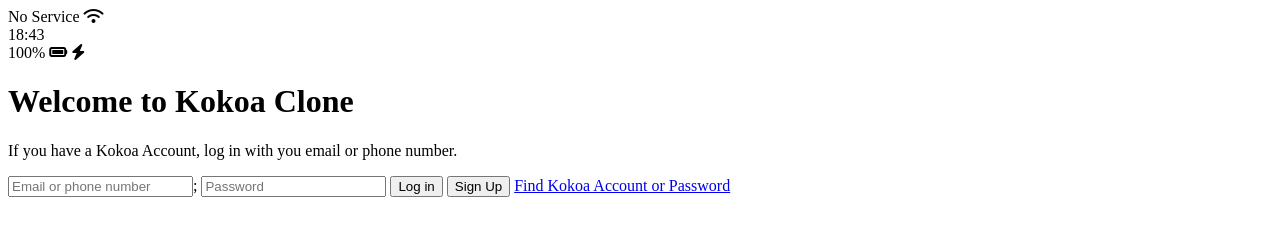
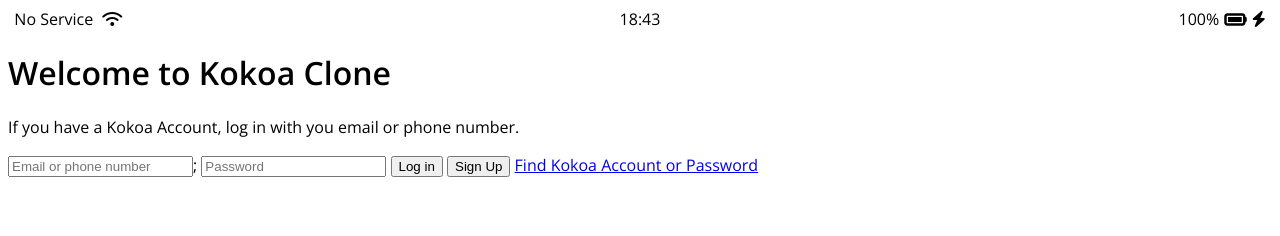
Before and after one commit to eajin/kokoa-clone-2021, a plain HTML site: page index.html in a window 1280 px wide. Drawn offline with nearby package versions, Linux system fonts and the light colour scheme.

Commit message:
Update index.html

```diff
--- /dev/null
+++ b/css/styles.css
@@ -0,0 +1,27 @@
+@import url('https://fonts.googleapis.com/css2?family=Open+Sans:wght@400;600&display=swap');
+body{
+    font-family: 'Open Sans', sans-serif;
+}
+
+.status-bar {
+  display: flex;
+  justify-content: center;
+}
+.status-bar__column{
+    width:33%;
+}
+.status-bar__column:first-child span{
+    margin-right:5px;
+}
+.status-bar__column:nth-child(2) {
+    display:flex;
+    justify-content:center;
+}
+.status-bar__column:last-child{
+    display:flex;
+    justify-content: flex-end;
+    align-items:center;
+}
+.status-bar__column .fa-battery-full{
+    margin:0px 5px;
+}
--- a/index.html
+++ b/index.html
@@ -1,12 +1,13 @@
 <!DOCTYPE html>
 <html lang="en">
     <head>
-        <meta charset="UTF-8">
-        <meta name="viewport" content="width=device-width, initial-scale=1.0">
+        <link rel="stylesheet" href="css/styles.css" />
+        <meta charset="UTF-8" />
+        <meta name="viewport" content="width=device-width, initial-scale=1.0" />
         <title>Welcome to Kokoa Talk</title>
     </head>
     <body>
-        <div id="status-bar">
+        <div class="status-bar">
             <div class="status-bar__column">
                 <span>No Service</span>
                 <i class="fas fa-wifi"></i>
@@ -16,7 +17,7 @@
             </div>
             <div class="status-bar__column">
                 <span>100%</span>
-                <i class="fas fa-battery-full"></i>
+                <i class="fas fa-battery-full fa-lg"></i>
                 <i class="fas fa-bolt"></i>
             </div>
         </div>
```
